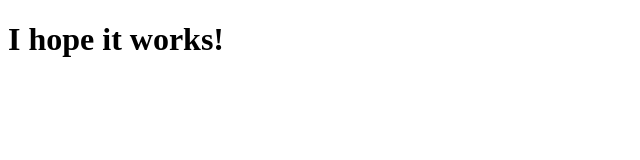
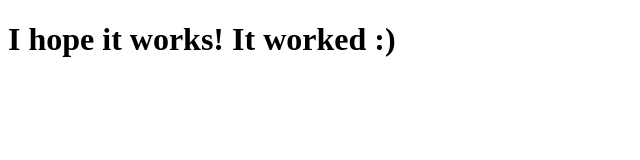
Before and after one commit to Dcsribeiro/new-repository-test, a plain HTML site: page site/index.html in a window 1280 px wide. Shown: the whole page, without its empty margins (0-640 px from the left). Drawn offline with Linux system fonts and the light colour scheme.

Commit message:
I did a small change in the final result

```diff
--- a/site/index.html
+++ b/site/index.html
@@ -7,6 +7,6 @@
     <title>Checking new repository</title>
   </head>
   <body>
-    <h1>I hope it works!</h1>
+    <h1>I hope it works! It worked :)</h1>
   </body>
 </html>
```
